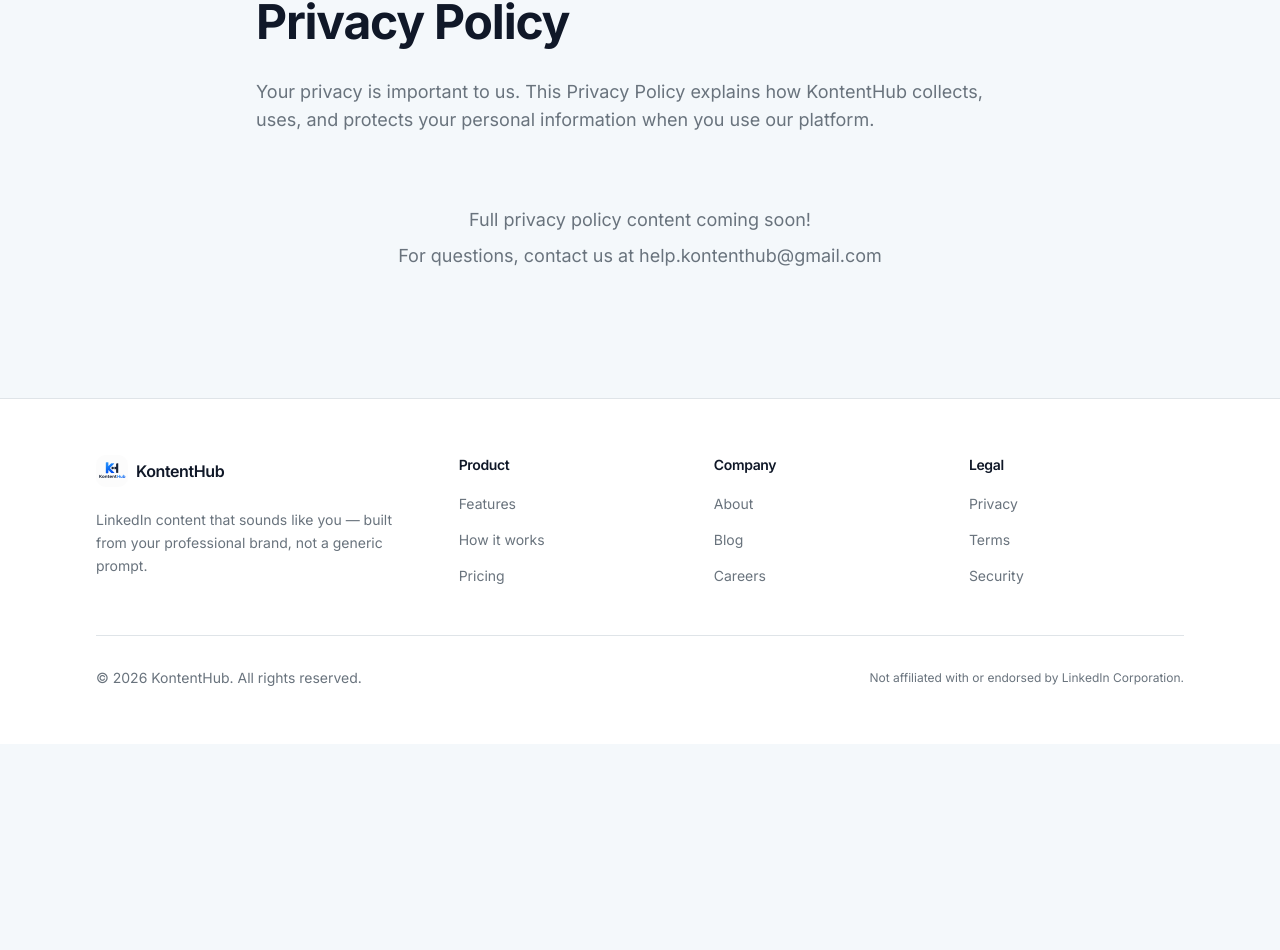
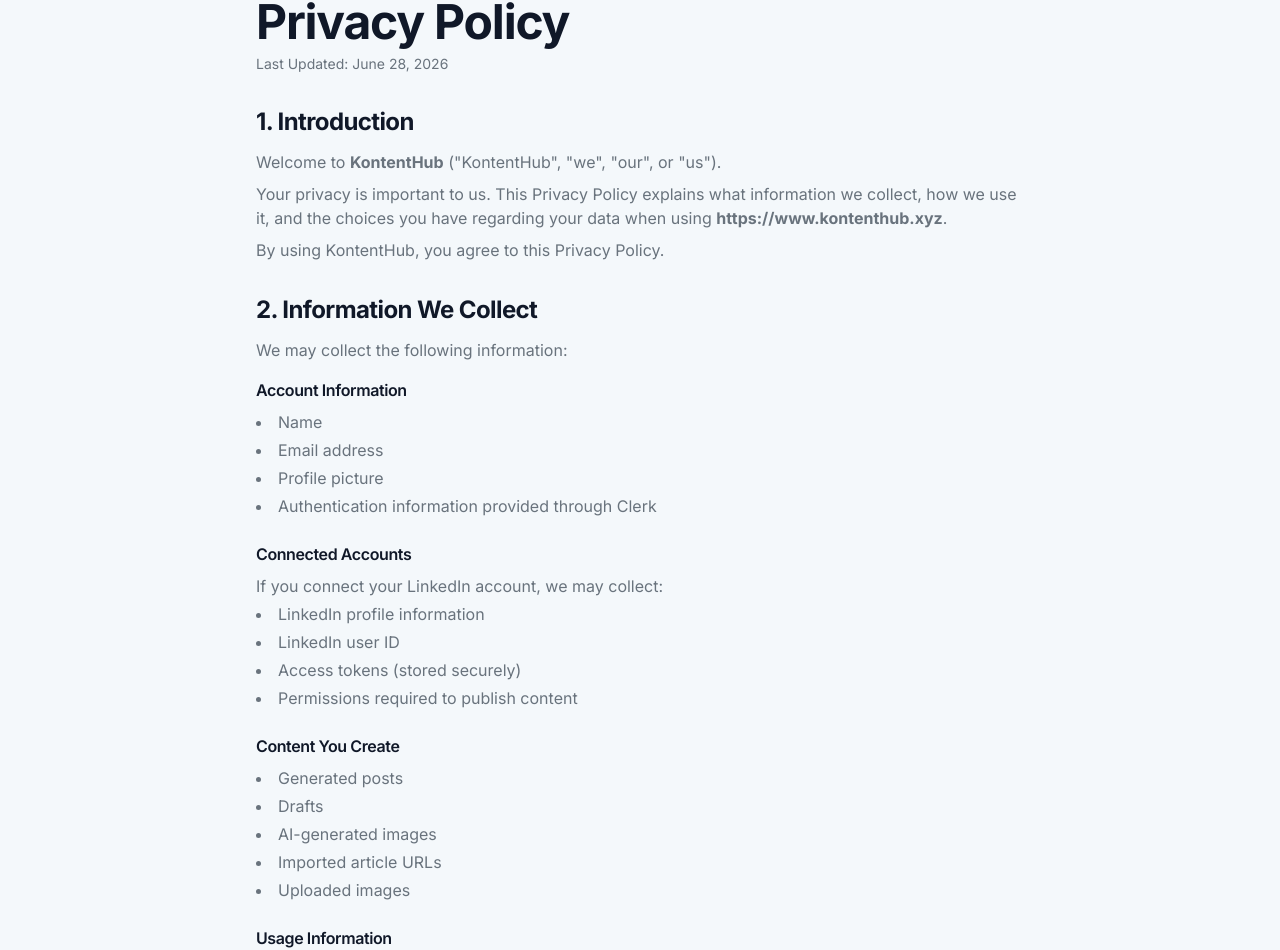
Before and after one commit to arobaliarobali55-hue/KontentHub, a Next.js app: page /privacy in a window 1280 px wide. Shown: the part 147-1097 px from the top of the page. Before the commit the page ends 891 px from the top, so only its background shows below. Built offline with nearby package versions, Linux system fonts and the light colour scheme; no server answers.

Commit message:
Update Privacy Policy with full content

```diff
--- a/src/app/privacy/page.tsx
+++ b/src/app/privacy/page.tsx
@@ -33,15 +33,177 @@ export default function PrivacyPage() {
       <main className="flex-1">
         <Container className="py-20">
           <div className="max-w-3xl mx-auto">
-            <h1 className="text-4xl md:text-5xl font-bold mb-8">Privacy Policy</h1>
-            <div className="space-y-6 text-lg text-muted-foreground">
-              <p>
-                Your privacy is important to us. This Privacy Policy explains how KontentHub collects, uses, and protects your personal information when you use our platform.
-              </p>
-              {/* Add your full privacy policy content here */}
-              <div className="text-center py-12 text-muted-foreground">
-                <p>Full privacy policy content coming soon!</p>
-                <p className="mt-2">For questions, contact us at help.kontenthub@gmail.com</p>
+            <h1 className="text-4xl md:text-5xl font-bold mb-2">Privacy Policy</h1>
+            <p className="text-sm text-muted-foreground mb-8">Last Updated: June 28, 2026</p>
+
+            <div className="space-y-8 text-muted-foreground">
+              <section>
+                <h2 className="text-2xl font-bold text-foreground mb-3">1. Introduction</h2>
+                <p>
+                  Welcome to <strong>KontentHub</strong> ("KontentHub", "we", "our", or "us").
+                </p>
+                <p className="mt-2">
+                  Your privacy is important to us. This Privacy Policy explains what information we collect, how we use it, and the choices you have regarding your data when using <strong>https://www.kontenthub.xyz</strong>.
+                </p>
+                <p className="mt-2">
+                  By using KontentHub, you agree to this Privacy Policy.
+                </p>
+              </section>
+
+              <section>
+                <h2 className="text-2xl font-bold text-foreground mb-3">2. Information We Collect</h2>
+                <p>We may collect the following information:</p>
+                <div className="mt-4 space-y-6">
+                  <div>
+                    <h3 className="font-semibold text-foreground">Account Information</h3>
+                    <ul className="list-disc list-inside space-y-1 mt-2">
+                      <li>Name</li>
+                      <li>Email address</li>
+                      <li>Profile picture</li>
+                      <li>Authentication information provided through Clerk</li>
+                    </ul>
+                  </div>
+
+                  <div>
+                    <h3 className="font-semibold text-foreground">Connected Accounts</h3>
+                    <p className="mt-2">If you connect your LinkedIn account, we may collect:</p>
+                    <ul className="list-disc list-inside space-y-1 mt-1">
+                      <li>LinkedIn profile information</li>
+                      <li>LinkedIn user ID</li>
+                      <li>Access tokens (stored securely)</li>
+                      <li>Permissions required to publish content</li>
+                    </ul>
+                  </div>
+
+                  <div>
+                    <h3 className="font-semibold text-foreground">Content You Create</h3>
+                    <ul className="list-disc list-inside space-y-1 mt-2">
+                      <li>Generated posts</li>
+                      <li>Drafts</li>
+                      <li>AI-generated images</li>
+                      <li>Imported article URLs</li>
+                      <li>Uploaded images</li>
+                    </ul>
+                  </div>
+
+                  <div>
+                    <h3 className="font-semibold text-foreground">Usage Information</h3>
+                    <p className="mt-2">We automatically collect:</p>
+                    <ul className="list-disc list-inside space-y-1 mt-1">
+                      <li>Device information</li>
+                      <li>Browser type</li>
+                      <li>IP address</li>
+                      <li>Pages visited</li>
+                      <li>Feature usage</li>
+                      <li>Error logs</li>
+                      <li>Analytics</li>
+                    </ul>
+                  </div>
+                </div>
+              </section>
+
+              <section>
+                <h2 className="text-2xl font-bold text-foreground mb-3">3. How We Use Your Information</h2>
+                <p>We use your information to:</p>
+                <ul className="list-disc list-inside space-y-1 mt-3">
+                  <li>Provide our services</li>
+                  <li>Generate AI content</li>
+                  <li>Publish posts to LinkedIn (with your permission)</li>
+                  <li>Improve our AI features</li>
+                  <li>Provide customer support</li>
+                  <li>Detect fraud and abuse</li>
+                  <li>Improve platform performance</li>
+                  <li>Comply with legal obligations</li>
+                </ul>
+              </section>
+
+              <section>
+                <h2 className="text-2xl font-bold text-foreground mb-3">4. AI Services</h2>
+                <p>When you use AI features:</p>
+                <ul className="list-disc list-inside space-y-1 mt-2">
+                  <li>Your prompts may be processed by third-party AI providers.</li>
+                  <li>AI-generated responses may not always be accurate.</li>
+                  <li>You are responsible for reviewing generated content before publishing.</li>
+                </ul>
+                <p className="mt-2">These services have their own privacy policies.</p>
+              </section>
+
+              <section>
+                <h2 className="text-2xl font-bold text-foreground mb-3">6. Cookies</h2>
+                <p>We use cookies and similar technologies to:</p>
+                <ul className="list-disc list-inside space-y-1 mt-2">
+                  <li>Keep you signed in</li>
+                  <li>Remember your preferences</li>
+                  <li>Improve performance</li>
+                  <li>Measure analytics</li>
+                  <li>Enhance security</li>
+                </ul>
+                <p className="mt-2">
+                  You can disable cookies through your browser settings, although some features may not function properly.
+                </p>
+              </section>
+
+              <section>
+                <h2 className="text-2xl font-bold text-foreground mb-3">7. Data Security</h2>
+                <p>We use industry-standard security practices to protect your information.</p>
+                <p className="mt-2">
+                  While we strive to safeguard your data, no internet transmission or electronic storage method is completely secure.
+                </p>
+              </section>
+
+              <section>
+                <h2 className="text-2xl font-bold text-foreground mb-3">8. Data Retention</h2>
+                <p>We retain your information only for as long as necessary to:</p>
+                <ul className="list-disc list-inside space-y-1 mt-2">
+                  <li>Provide our services</li>
+                  <li>Meet legal obligations</li>
+                  <li>Resolve disputes</li>
+                  <li>Enforce our agreements</li>
+                </ul>
+                <p className="mt-2">You may request deletion of your account at any time.</p>
+              </section>
+
+              <section>
+                <h2 className="text-2xl font-bold text-foreground mb-3">9. Your Rights</h2>
+                <p>Depending on your location, you may have the right to:</p>
+                <ul className="list-disc list-inside space-y-1 mt-2">
+                  <li>Access your data</li>
+                  <li>Correct inaccurate information</li>
+                  <li>Delete your account</li>
+                  <li>Export your data</li>
+                  <li>Withdraw consent</li>
+                  <li>Request information about how your data is used</li>
+                </ul>
+                <p className="mt-2">To exercise these rights, contact us.</p>
+              </section>
+
+              <section>
+                <h2 className="text-2xl font-bold text-foreground mb-3">10. Children's Privacy</h2>
+                <p>KontentHub is not intended for children under 13 years of age.</p>
+                <p className="mt-2">We do not knowingly collect personal information from children.</p>
+              </section>
+
+              <section>
+                <h2 className="text-2xl font-bold text-foreground mb-3">11. Changes to This Policy</h2>
+                <p>We may update this Privacy Policy from time to time.</p>
+                <p className="mt-2">
+                  When changes are made, the updated version will be posted on this page with a revised "Last Updated" date.
+                </p>
+              </section>
+
+              <section>
+                <h2 className="text-2xl font-bold text-foreground mb-3">12. Contact Us</h2>
+                <p>If you have any questions about this Privacy Policy or your personal data, please contact us:</p>
+                <p className="mt-4">
+                  <strong>Email:</strong> <a href="mailto:help.kontenthub@gmail.com" className="text-primary hover:underline">help.kontenthub@gmail.com</a>
+                </p>
+                <p className="mt-2">
+                  <strong>Website:</strong> <a href="https://www.kontenthub.xyz" className="text-primary hover:underline">https://www.kontenthub.xyz</a>
+                </p>
+              </section>
+
+              <div className="mt-12 pt-6 border-t text-center text-muted-foreground">
+                <p><strong>Thank you for trusting KontentHub. We are committed to protecting your privacy and providing a secure experience.</strong></p>
               </div>
             </div>
           </div>
```
